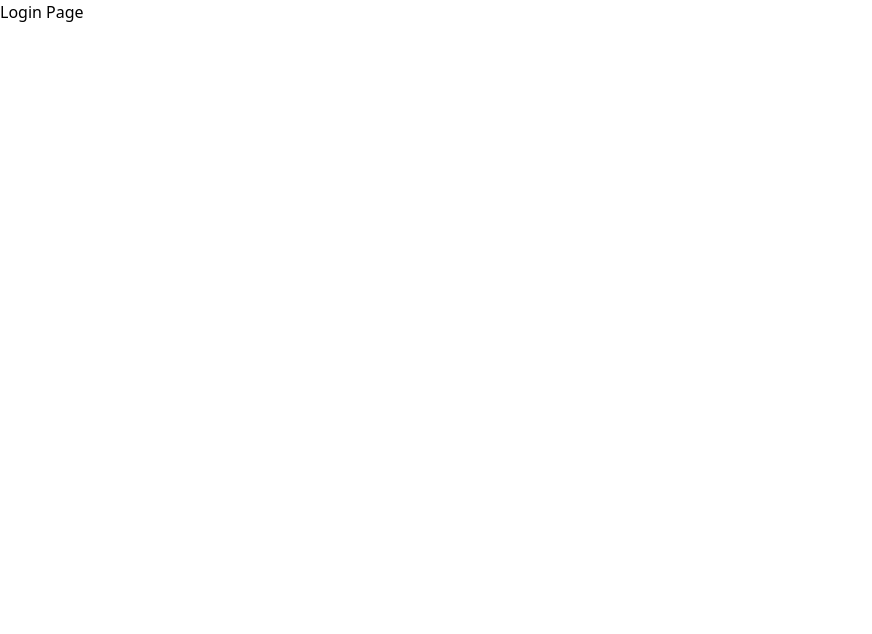
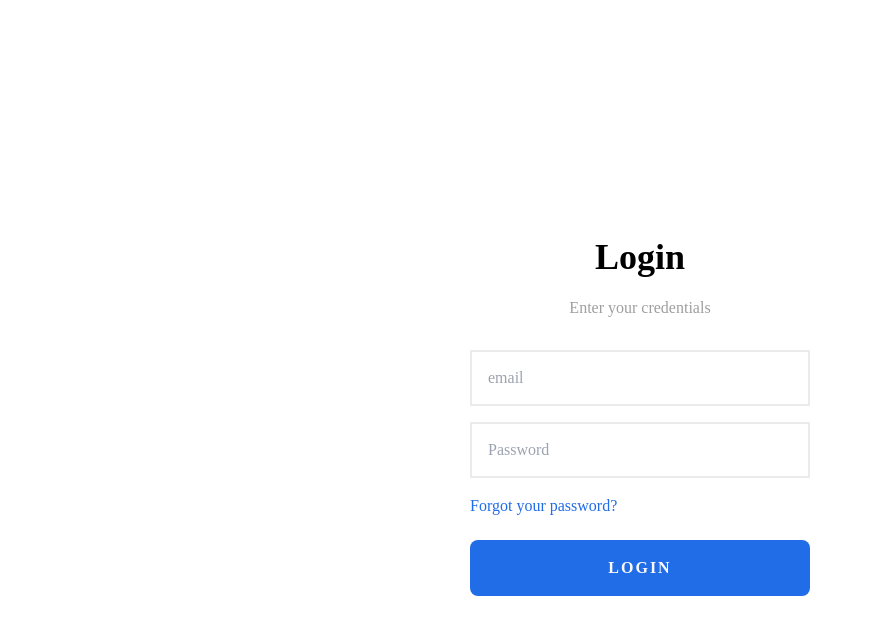
Before and after one commit to ahmadfaisall020597/Project_Cms_v6, a React (Create React App) app in the folder frontend/: page / in a window 1280 px wide. Shown: the top 634 px of the page, without its empty margins (0-872 px from the left). Built offline with nearby package versions, Linux system fonts and the light colour scheme.

Commit message:
Setting cors & implementation JWT TOKEN from login

```diff
--- a/frontend/src/Auth/Login/LoginPage.jsx
+++ b/frontend/src/Auth/Login/LoginPage.jsx
@@ -1,7 +1,58 @@
-import React from "react";
+import { login } from '../Login/authslice.js';
+import axios from "axios";
+import { useDispatch, useSelector } from "react-redux";
+import { useState } from "react";
+import './styles.css';
+import { useNavigate } from "react-router-dom";
 
-export default function LoginPage(){
+export default function LoginPage() {
+    const navigate = useNavigate()
+    const [email, setEmail] = useState("")
+    const [password, setPassword] = useState("")
+    const [roleId, setRoleId] = useState("")
+
+    const dispatch = useDispatch()
+    const emailHandleChange = (event) => {
+        setEmail(event.target.value)
+    }
+    const passHandleChange = (event) => {
+        setPassword(event.target.value);
+    };
+
+    const loginClick = async () => {
+        try {
+            const body = {
+                email: email,
+                password: password
+            }
+            const res = await axios.post("https://localhost:44307/api/login", body)
+            console.log(res);
+            const user = res.data.data
+            const action = login(user)
+            dispatch(action)
+            const userInfo = {
+                NIK: user.nik,
+                roleId: user.roleId,
+                token: user.token
+            }
+            const strUser = JSON.stringify(userInfo)
+            localStorage.setItem("userInfo", strUser)
+            // navigate("/")
+        } catch (error) {
+            console.log(error);
+        }
+    }
+    const userRole = useSelector((state) => state.auth.Token);
     return (
-        <div>Login Page</div>
-    )
+        <div class="login-card">
+            <h2>Login</h2>
+            <h3>Enter your credentials</h3>
+            <form class="login-form">
+                <input type="text" placeholder="email" value={email} onChange={emailHandleChange} />
+                <input type="password" placeholder="Password" value={password} onChange={passHandleChange} />
+                <a href="https://website.com">Forgot your password?</a>
+                <button type="button" onClick={loginClick}>LOGIN</button>
+            </form>
+        </div>
+    );
 }
--- /dev/null
+++ b/frontend/src/Auth/Login/authslice.js
@@ -0,0 +1,34 @@
+import { createSlice } from "@reduxjs/toolkit";
+
+const initialState = {
+    NIK: 0,
+    RoleId: 0,
+    Email:"",
+    Token: "",
+    RoleName:""
+};
+const authSlice = createSlice({
+    name: "auth",
+    initialState,
+    reducers: {
+        login: (state, action) => {
+            // action : { type: "auth/login",  payload : {id, username, name, email, password} }
+            state.NIK = action.payload.NIK;
+            state.Email = action.payload.Email
+            state.RoleId = action.payload.RoleId;
+            state.Token = action.payload.Token
+            state.RoleName = action.RoleName
+        },
+        logout: (state) => {
+            state.NIK = initialState.id;
+            state.Email = initialState.Email;
+            state.RoleId = initialState.RoleId
+            state.Token = initialState.Token
+            state.RoleName = initialState.RoleName
+        },
+    },
+});
+
+export const { login, logout } = authSlice.actions;
+
+export default authSlice.reducer;
--- /dev/null
+++ b/frontend/src/Auth/Login/index.js
@@ -0,0 +1,8 @@
+import { configureStore } from "@reduxjs/toolkit";
+import authReducer from "../Login/authslice";
+
+export const store = configureStore({
+  reducer: {
+    auth: authReducer,
+  },
+});
--- /dev/null
+++ b/frontend/src/Auth/Login/styles.css
@@ -0,0 +1,110 @@
+* {
+    box-sizing: border-box;
+}
+
+html,
+body,
+.wrapper {
+    height: 100%;
+}
+
+@keyframes rotate {
+    100% {
+        background-position: 15% 50%;
+    }
+}
+
+body {
+    display: grid;
+    place-items: center;
+    margin: 0;
+    padding: 0 24px;
+    /* background-image: url("Background.svg"); */
+    background-repeat: no-repeat;
+    background-size: cover;
+    font-family: "Euclid Circular A";
+    color: #000;
+    animation: rotate 6s infinite alternate linear;
+}
+
+@media (width >=500px) {
+    body {
+        padding: 0;
+    }
+}
+
+.login-card {
+    position: relative;
+    z-index: 3;
+    width: 100%;
+    margin: 0 20px;
+    padding: 70px 30px 44px;
+    border-radius: 1.25rem;
+    background: #fff;
+    text-align: center;
+}
+
+@media (width >=500px) {
+    .login-card {
+        margin: 0;
+        width: 400px;
+    }
+}
+
+.login-card>h2 {
+    font-size: 36px;
+    font-weight: 600;
+    margin: 0 0 12px;
+}
+
+.login-card>h3 {
+    color: rgba(0, 0, 0, 0.38);
+    margin: 0 0 30px;
+    font-weight: 500;
+    font-size: 1rem;
+}
+
+.login-form {
+    width: 100%;
+    margin: 0;
+    display: grid;
+    gap: 16px;
+}
+
+.login-form>input,
+.login-form>button {
+    width: 100%;
+    height: 56px;
+}
+
+.login-form>input {
+    border: 2px solid #ebebeb;
+    font-family: inherit;
+    font-size: 16px;
+    padding: 0 16px;
+}
+
+.login-form>button {
+    cursor: pointer;
+    width: 100%;
+    height: 56px;
+    padding: 0 16px;
+    border-radius: 0.5rem;
+    background: #216ce7;
+    color: #f9f9f9;
+    border: 0;
+    font-family: inherit;
+    font-size: 1rem;
+    font-weight: 600;
+    text-align: center;
+    letter-spacing: 2px;
+    transition: all 0.375s;
+}
+
+.login-form>a {
+    color: #216ce7;
+    font-size: 1rem;
+    text-align: left;
+    text-decoration: none;
+    margin-bottom: 6px;
+}
--- a/frontend/src/index.js
+++ b/frontend/src/index.js
@@ -4,14 +4,20 @@ import './index.css';
 import reportWebVitals from './reportWebVitals';
 import { BrowserRouter, Routes, Route } from 'react-router-dom';
 import LoginPage from './Auth/Login/LoginPage';
+import DashboardPage from './Component/Dashboard/DashboardPage';
+import { Provider } from "react-redux";
+import { store } from './Auth/Login/index';
 
 const root = ReactDOM.createRoot(document.getElementById('root'));
 root.render(
   <React.StrictMode>
     <BrowserRouter>
+    <Provider store={store}>
       <Routes>
         <Route path="/" element={<LoginPage/>}/>
+        <Route path="/dashboard" element={<DashboardPage />} />
       </Routes>
+      </Provider>
     </BrowserRouter>
   </React.StrictMode>
 );
--- a/frontend/tailwind.config.js
+++ b/frontend/tailwind.config.js
@@ -1,10 +1,15 @@
 /** @type {import('tailwindcss').Config} */
 module.exports = {
   content: [
-    "./src/**/*.{js,jsx,ts,tsx}",
+    './index.html',
+    './src/**/*.{js,jsx}'
   ],
   theme: {
-    extend: {},
+    extend: {
+      fontFamily: {
+        'roboto': ['Roboto', 'sans-serif']
+      }
+    },
   },
   plugins: [],
 }
```
Also changed, not shown: frontend/package.json (+7 -0 lines), 8 other files (tests, documents, lock files or other folders).
